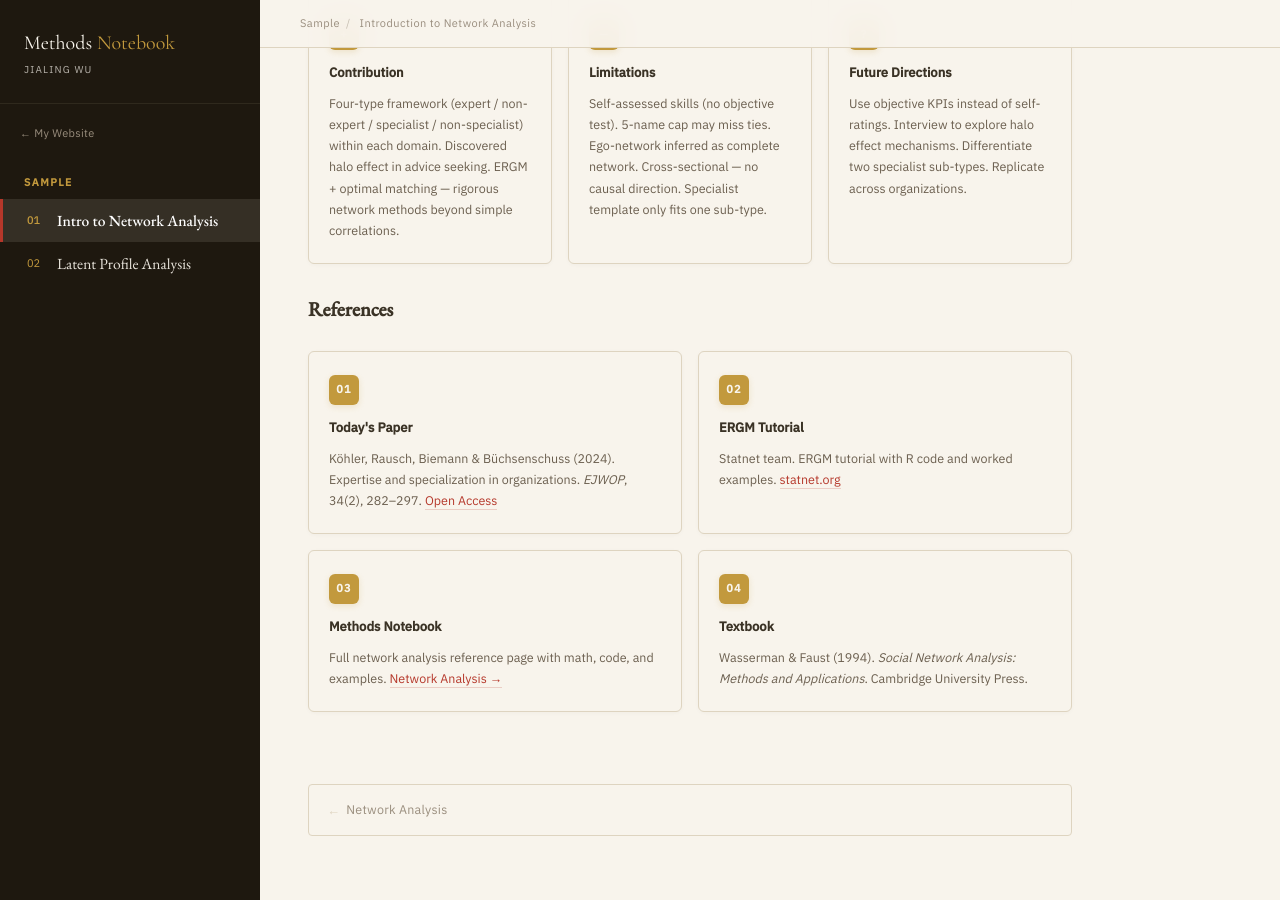
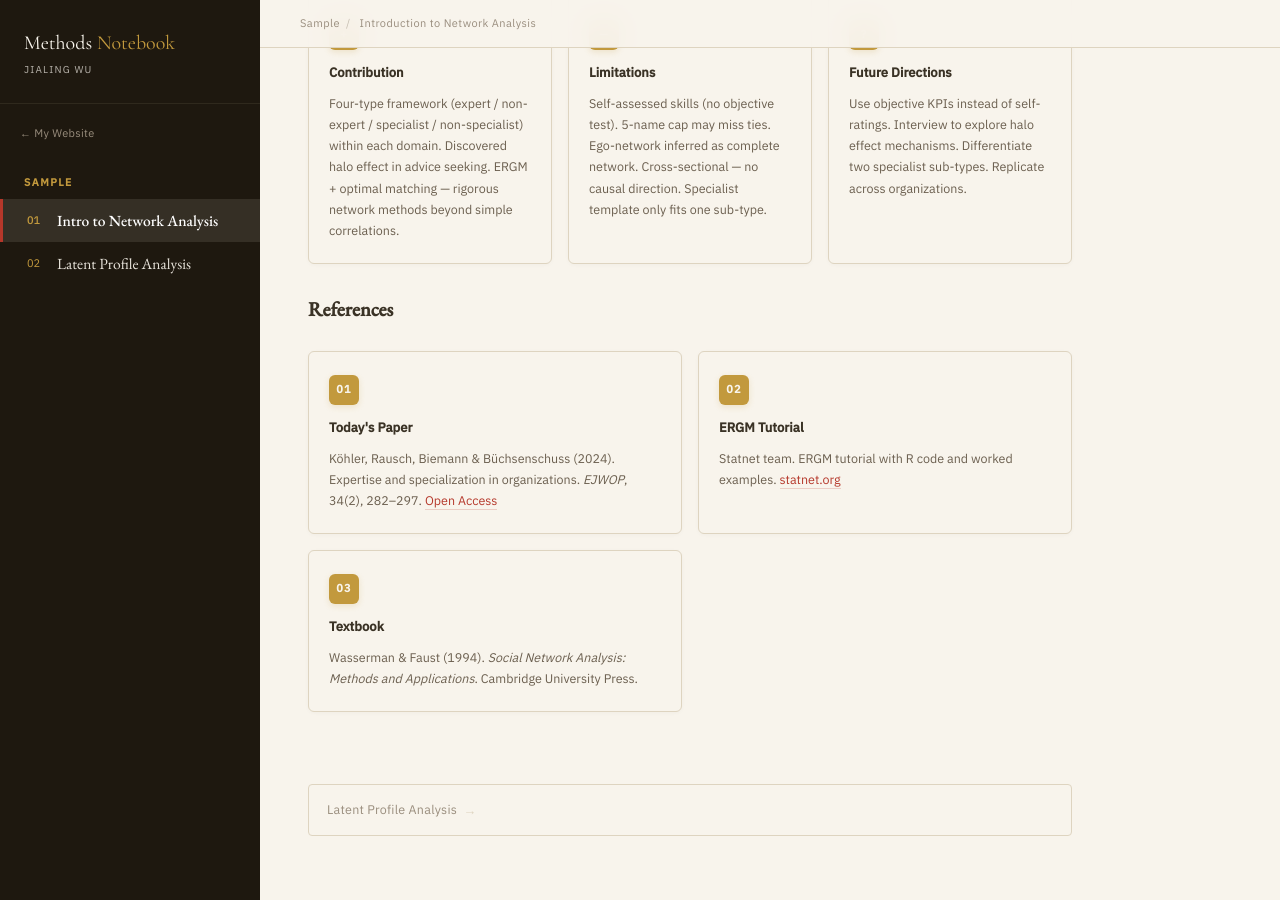
Before and after one commit to jialing-wu/jialing-wu.github.io, a Jekyll site: the page built from methods/sample-network-intro.html, in a window 1280 px wide and 900 px high, scrolled down 8046 px. Built offline with Jekyll 4.4.1, drawn with Linux system fonts in a browser that asks for light colours.

Commit message:
Remove reg-network.html references from network-intro page
- Remove reference card #03 (Methods Notebook) linking to reg-network.html
  since that file is no longer published; renumber Textbook to #03
- Change page nav from prev→reg-network to next→lpa.html

Co-Authored-By: Claude Opus 4.6 <noreply@anthropic.com>

```diff
--- a/methods/sample-network-intro.html
+++ b/methods/sample-network-intro.html
@@ -1062,13 +1062,6 @@ body.presenting .pres-progress{
     </div>
     <div class="check-card">
       <div class="check-icon">03</div>
-      <div class="check-title" data-lang="en">Methods Notebook</div>
-      <div class="check-title" data-lang="zh">方法笔记本</div>
-      <div class="check-desc" data-lang="en">Full network analysis reference page with math, code, and examples. <a href="/methods/reg-network.html">Network Analysis →</a></div>
-      <div class="check-desc" data-lang="zh">完整的网络分析参考页面，含数学推导、代码和实例. <a href="/methods/reg-network.html">网络分析 →</a></div>
-    </div>
-    <div class="check-card">
-      <div class="check-icon">04</div>
       <div class="check-title" data-lang="en">Textbook</div>
       <div class="check-title" data-lang="zh">教材</div>
       <div class="check-desc" data-lang="en">Wasserman &amp; Faust (1994). <em>Social Network Analysis: Methods and Applications</em>. Cambridge University Press.</div>
@@ -1079,9 +1072,9 @@ body.presenting .pres-progress{
 
 <!-- PAGE NAV -->
 <div class="page-nav pres-hide">
-  <a class="pn-link pn-prev" href="/methods/reg-network.html">
-    <span class="pn-arrow">&larr;</span>
-    <span><span class="pn-title" data-lang="en">Network Analysis</span><span class="pn-title" data-lang="zh">网络分析</span></span>
+  <a class="pn-link pn-next" href="lpa.html" style="margin-left:auto">
+    <span><span class="pn-title" data-lang="en">Latent Profile Analysis</span></span>
+    <span class="pn-arrow">&rarr;</span>
   </a>
 </div>
 
```
